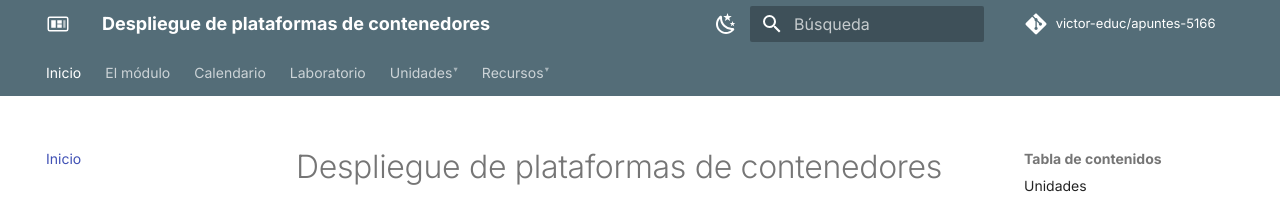
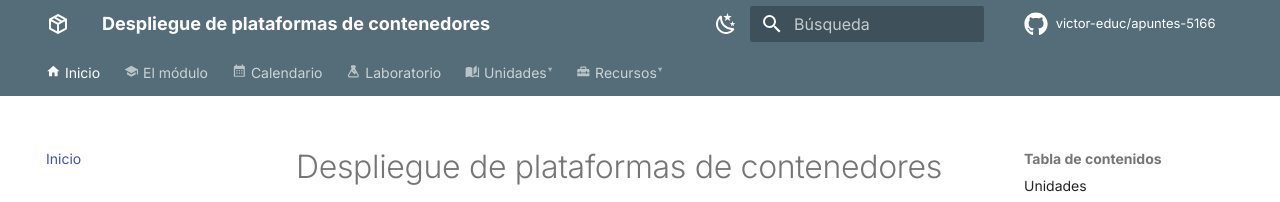
Before and after one commit to victor-educ/apuntes-5166, an MkDocs documentation site: the page built from docs/index.md, in a window 1280 px wide. Shown: the top 202 px of the page. Built offline with MkDocs 1.6.1 and Material for MkDocs 9.7.7, drawn with Linux system fonts in a browser that asks for light colours; comment, search, counter and statistics services are not loaded.

Commit message:
Iconos en la barra de navegación y logo de Material
Co-Authored-By: Claude Fable 5.1 <noreply@anthropic.com>

```diff
--- a/docs/assets/extra.css
+++ b/docs/assets/extra.css
@@ -76,3 +76,7 @@
 .md-tabs__list { contain: none; }
 .md-tabs { position: relative; z-index: 4; }
 .md-version-tag { font-family: var(--md-code-font-family); font-size: .6rem; opacity: .8; }
+.md-tabs__icon { display: inline-block; width: 1.05em; height: 1.05em; margin-right: .3em; vertical-align: -.18em; opacity: .85; }
+.md-tabs__icon svg { width: 100%; height: 100%; fill: currentColor; }
+.md-tabs__dropdown-link .md-tabs__icon { opacity: .7; }
+.md-tabs__item--active .md-tabs__icon { opacity: 1; }
--- a/mkdocs.yml
+++ b/mkdocs.yml
@@ -10,7 +10,9 @@ theme:
   name: material
   custom_dir: overrides
   language: es
-  logo: assets/logo.svg
+  icon:
+    logo: material/package-variant-closed
+    repo: fontawesome/brands/github
   favicon: assets/logo.svg
   features:
     - navigation.tabs
@@ -46,6 +48,23 @@ theme:
 extra:
   version: !ENV [SITE_VERSION, "local"]
   commit: !ENV [SITE_COMMIT, ""]
+  nav_icons:
+    Inicio: material/home
+    El módulo: material/school
+    Calendario: material/calendar-month
+    Laboratorio: material/flask
+    Unidades: material/book-open-page-variant
+    Recursos: material/toolbox
+    UT1 · Virtualización e hipervisores: material/server
+    UT2 · Nubes privadas virtuales (VPC): material/lan
+    UT3 · Seguridad por capas: material/shield-lock
+    UT4 · Nube pública (empresa): material/cloud
+    UT5 · Infraestructura como código: material/code-braces
+    UT6 · Integración continua: material/pipe
+    UT7 · Monitorización: material/chart-line
+    Chuleta de comandos: material/console
+    Glosario: material/book-alphabet
+    Bibliografía y enlaces: material/link-variant
 
 extra_css:
   - assets/extra.css
--- a/overrides/partials/tabs-item.html
+++ b/overrides/partials/tabs-item.html
@@ -1,7 +1,13 @@
 {#- Pestañas con desplegable: muestra los subapartados de una sección al pasar el ratón. -#}
+{% macro icon_for(title) %}
+  {% set icons = config.extra.nav_icons or {} %}
+  {% if title in icons %}
+    <span class="twemoji md-tabs__icon">{% include ".icons/" ~ icons[title] ~ ".svg" %}</span>
+  {% endif %}
+{% endmacro %}
 {% macro render_content(nav_item, ref) %}
   {% set ref = ref or nav_item %}
-  {{ ref.title }}
+  {{ icon_for(ref.title) }}{{ ref.title }}
 {% endmacro %}
 {% macro render_dropdown(nav_item) %}
   <ul class="md-tabs__dropdown">
@@ -9,10 +15,10 @@
       {% if child.children %}
         <li class="md-tabs__dropdown-group">{{ child.title }}</li>
         {% for sub in child.children %}
-          <li><a href="{{ sub.url | url }}" class="md-tabs__dropdown-link{% if sub.active %} md-tabs__dropdown-link--active{% endif %}">{{ sub.title }}</a></li>
+          <li><a href="{{ sub.url | url }}" class="md-tabs__dropdown-link{% if sub.active %} md-tabs__dropdown-link--active{% endif %}">{{ icon_for(sub.title) }}{{ sub.title }}</a></li>
         {% endfor %}
       {% else %}
-        <li><a href="{{ child.url | url }}" class="md-tabs__dropdown-link{% if child.active %} md-tabs__dropdown-link--active{% endif %}">{{ child.title }}</a></li>
+        <li><a href="{{ child.url | url }}" class="md-tabs__dropdown-link{% if child.active %} md-tabs__dropdown-link--active{% endif %}">{{ icon_for(child.title) }}{{ child.title }}</a></li>
       {% endif %}
     {% endfor %}
   </ul>
```
